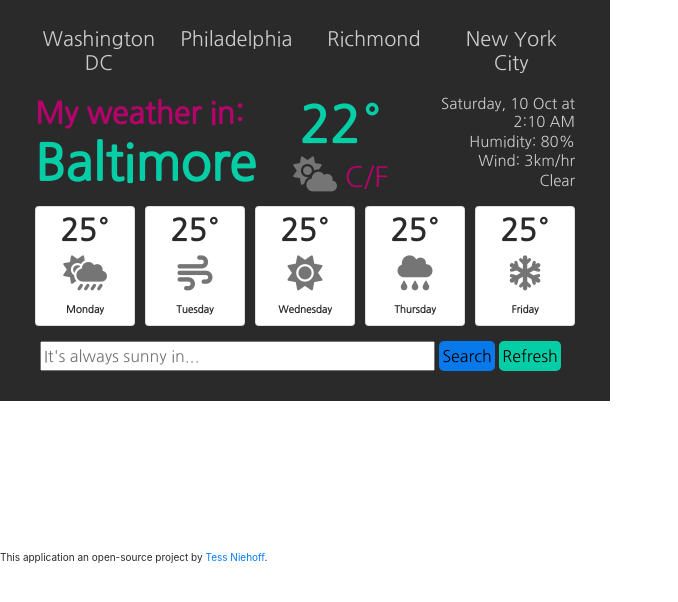
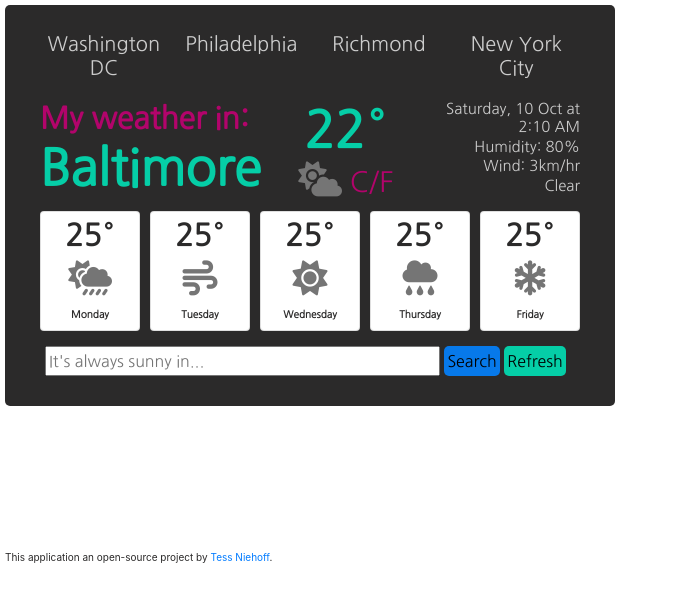
Before and after one commit to tniehoff24/SheCodes-Weather-App, a website built with Parcel: page index.html in a window 1280 px wide. Shown: the whole page, without its empty margins (0-678 px from the left). Built offline with nearby package versions, Linux system fonts and the light colour scheme; no server answers.

Commit message:
Rounding corners

```diff
--- a/src/styles.css
+++ b/src/styles.css
@@ -58,7 +58,7 @@ i {
 }
 small {
   color:#2b2a2a;
-  position: relative;
+
 }
 
 input {
@@ -71,14 +71,17 @@ input {
   position:relative;
   font-size: 10px;
   top: 55em;
+  margin: auto 5px;
 }
 
 .around {
   position: fixed;
   padding: 20px 30px;
+  margin: 5px 5px;
   font-family: "Nanum Gothic", sans-serif;
   box-sizing: content-box;
   background: #2b2a2a;
+  border-radius: 5px;
 }
 .card {
   width: 100px;
```
